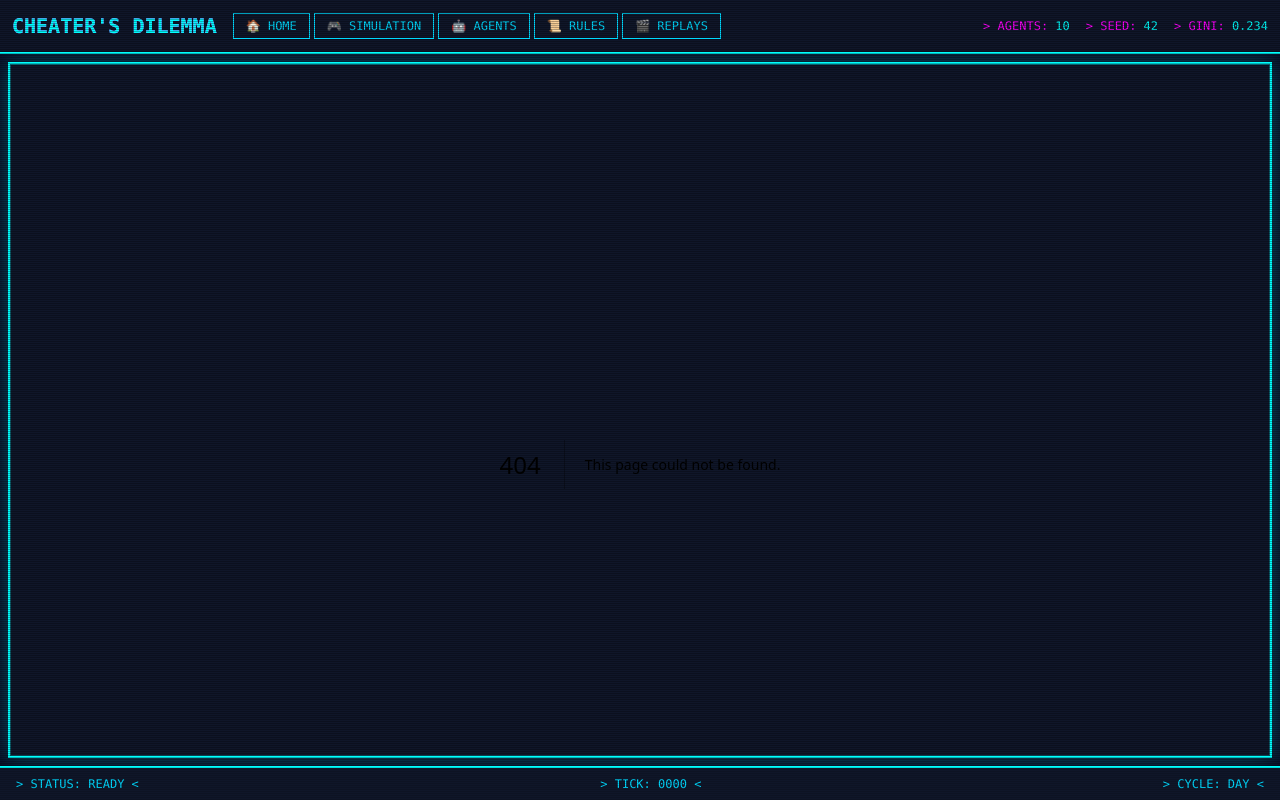
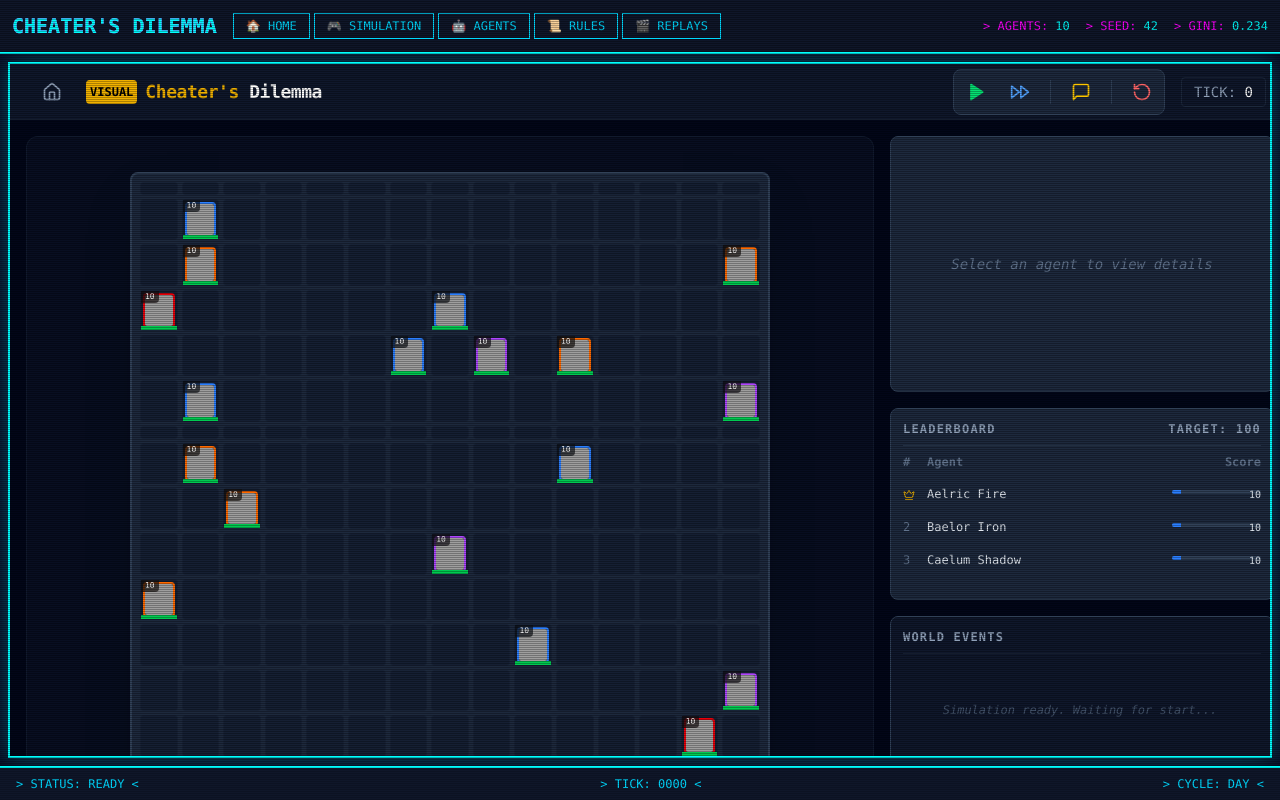
Before and after one commit to Invariants0/Cheaters-Dilemma, a Next.js app in the folder frontend/: page /visual in a window 1280 px wide. Before the commit this address had no page. Built offline with nearby package versions, Linux system fonts and the light colour scheme; grey boxes are pictures that could not be loaded.

Commit message:
feat: create interactive visual simulation page with playback controls

```diff
--- /dev/null
+++ b/frontend/src/app/visual/page.tsx
@@ -0,0 +1,246 @@
+"use client";
+
+import React, { useState, useEffect, useRef, useCallback } from "react";
+import { VisualGameState } from "@/lib/gameTypes";
+import { generateAgents, processTick } from "@/lib/gameLogic";
+import VisualGameBoard from "@/components/VisualGameBoard";
+import VisualAgentCard from "@/components/VisualAgentCard";
+import VisualEventLog from "@/components/VisualEventLog";
+import VisualLeaderboard from "@/components/VisualLeaderboard";
+import { INITIAL_AGENTS, WINNING_SCORE } from "@/lib/gameConstants";
+import {
+  Play,
+  Pause,
+  RotateCcw,
+  FastForward,
+  Trophy,
+  MessageSquare,
+  Home,
+} from "lucide-react";
+import Link from "next/link";
+
+export default function VisualSimulationPage() {
+  const [gameState, setGameState] = useState<VisualGameState>({
+    tick: 0,
+    isRunning: false,
+    winner: null,
+    agents: [],
+    logs: [],
+    speed: 1000, // ms per tick
+  });
+
+  const [selectedAgentId, setSelectedAgentId] = useState<string | null>(null);
+  const [showInteractions, setShowInteractions] = useState<boolean>(true);
+
+  // Initialize game on mount
+  useEffect(() => {
+    resetGame();
+    // eslint-disable-next-line react-hooks/exhaustive-deps
+  }, []);
+
+  const resetGame = useCallback(() => {
+    const agents = generateAgents(INITIAL_AGENTS);
+    setGameState({
+      tick: 0,
+      isRunning: false,
+      winner: null,
+      agents,
+      logs: [],
+      speed: 500,
+    });
+    setSelectedAgentId(null);
+  }, []);
+
+  // Game Loop
+  const timerRef = useRef<number | null>(null);
+
+  useEffect(() => {
+    if (gameState.isRunning && !gameState.winner) {
+      timerRef.current = window.setInterval(() => {
+        setGameState((prev) => {
+          const { newAgents, logs: newLogs } = processTick(
+            prev.agents,
+            prev.tick + 1,
+          );
+
+          // Check winner
+          const winner = newAgents.find((a) => a.score >= WINNING_SCORE);
+          let finalWinner = prev.winner;
+
+          if (winner) {
+            finalWinner = winner;
+            newLogs.push({
+              id: crypto.randomUUID(),
+              tick: prev.tick + 1,
+              message: `🏆 GAME OVER! ${winner.name} wins with ${Math.floor(winner.score)} points!`,
+              type: "win",
+            });
+          }
+
+          // Also check if everyone else is dead
+          const alive = newAgents.filter((a) => a.isAlive);
+          if (alive.length === 1 && !winner) {
+            finalWinner = alive[0];
+            newLogs.push({
+              id: crypto.randomUUID(),
+              tick: prev.tick + 1,
+              message: `🏆 GAME OVER! ${finalWinner.name} is the last survivor!`,
+              type: "win",
+            });
+          }
+
+          return {
+            ...prev,
+            tick: prev.tick + 1,
+            agents: newAgents,
+            logs: [...prev.logs, ...newLogs], // Keep logs history
+            winner: finalWinner,
+            isRunning: !finalWinner, // Stop if winner found
+          };
+        });
+      }, gameState.speed);
+    } else {
+      if (timerRef.current) clearInterval(timerRef.current);
+    }
+
+    return () => {
+      if (timerRef.current) clearInterval(timerRef.current);
+    };
+  }, [gameState.isRunning, gameState.speed, gameState.winner]);
+
+  const togglePlay = () => {
+    if (gameState.winner) return;
+    setGameState((prev) => ({ ...prev, isRunning: !prev.isRunning }));
+  };
+
+  const changeSpeed = () => {
+    setGameState((prev) => ({
+      ...prev,
+      speed: prev.speed === 1000 ? 500 : prev.speed === 500 ? 100 : 1000,
+    }));
+  };
+
+  const selectedAgent =
+    gameState.agents.find((a) => a.id === selectedAgentId) || null;
+
+  return (
+    <div className="h-screen w-screen bg-slate-950 text-slate-200 flex flex-col">
+      {/* Header */}
+      <header className="h-14 bg-slate-900 border-b border-slate-800 flex items-center justify-between px-6 shrink-0">
+        <div className="flex items-center gap-4">
+          <Link
+            href="/"
+            className="p-2 rounded hover:bg-slate-800 text-slate-400 hover:text-white transition"
+          >
+            <Home size={20} />
+          </Link>
+          <div className="flex items-center gap-2">
+            <div className="bg-yellow-500 text-black p-1 rounded font-bold text-xs">
+              VISUAL
+            </div>
+            <h1 className="font-bold text-lg tracking-tight text-white">
+              <span className="text-yellow-500">Cheater&apos;s</span> Dilemma
+            </h1>
+          </div>
+        </div>
+
+        <div className="flex items-center gap-4">
+          <div className="flex items-center gap-2 bg-slate-800 rounded-lg p-1 border border-slate-700">
+            <button
+              onClick={togglePlay}
+              disabled={!!gameState.winner}
+              className={`p-2 rounded hover:bg-slate-700 transition ${gameState.isRunning ? "text-yellow-400" : "text-green-400"} ${!!gameState.winner ? "opacity-50 cursor-not-allowed" : ""}`}
+              title={gameState.isRunning ? "Pause" : "Play"}
+            >
+              {gameState.isRunning ? (
+                <Pause size={20} fill="currentColor" />
+              ) : (
+                <Play size={20} fill="currentColor" />
+              )}
+            </button>
+            <button
+              onClick={changeSpeed}
+              className="p-2 rounded hover:bg-slate-700 text-blue-400 transition"
+              title="Toggle Speed"
+            >
+              <FastForward
+                size={20}
+                className={gameState.speed < 500 ? "text-white" : ""}
+              />
+            </button>
+            <div className="w-[1px] h-6 bg-slate-700 mx-1"></div>
+            <button
+              onClick={() => setShowInteractions(!showInteractions)}
+              className={`p-2 rounded hover:bg-slate-700 transition ${showInteractions ? "text-yellow-400" : "text-slate-500"}`}
+              title="Toggle Interaction Bubbles"
+            >
+              <MessageSquare size={20} />
+            </button>
+            <div className="w-[1px] h-6 bg-slate-700 mx-1"></div>
+            <button
+              onClick={resetGame}
+              className="p-2 rounded hover:bg-slate-700 text-red-400 transition"
+              title="Reset Simulation"
+            >
+              <RotateCcw size={20} />
+            </button>
+          </div>
+          <div className="font-mono text-sm text-slate-400 bg-slate-900 px-3 py-1 rounded border border-slate-800">
+            TICK: <span className="text-white">{gameState.tick}</span>
+          </div>
+        </div>
+      </header>
+
+      {/* Main Content */}
+      <main className="flex-1 overflow-hidden p-4 flex gap-4">
+        {/* Left Column: Game Board */}
+        <div className="flex-1 flex items-center justify-center bg-slate-900/50 rounded-xl border border-slate-800/50 relative">
+          <VisualGameBoard
+            agents={gameState.agents}
+            onAgentClick={(a) => setSelectedAgentId(a.id)}
+            selectedAgentId={selectedAgentId}
+            showInteractions={showInteractions}
+          />
+
+          {/* Winner Overlay */}
+          {gameState.winner && (
+            <div className="absolute inset-0 bg-black/80 flex flex-col items-center justify-center z-50 animate-fade-in backdrop-blur-sm rounded-xl">
+              <Trophy
+                size={64}
+                className="text-yellow-400 mb-4 animate-bounce"
+              />
+              <h2 className="text-4xl font-bold text-white mb-2">VICTORY</h2>
+              <p className="text-xl text-slate-300 mb-8">
+                {gameState.winner.name} dominated the world!
+              </p>
+              <button
+                onClick={resetGame}
+                className="bg-yellow-500 hover:bg-yellow-400 text-black font-bold py-3 px-8 rounded-full transition transform hover:scale-105"
+              >
+                Start New Simulation
+              </button>
+            </div>
+          )}
+        </div>
+
+        {/* Right Column: Stats & Logs */}
+        <div className="w-96 flex flex-col gap-4 shrink-0">
+          {/* Top Right: Agent Detail */}
+          <div className="h-64 shrink-0">
+            <VisualAgentCard agent={selectedAgent} />
+          </div>
+
+          {/* Middle Right: Leaderboard */}
+          <div className="h-48 shrink-0">
+            <VisualLeaderboard agents={gameState.agents} />
+          </div>
+
+          {/* Bottom Right: Event Log */}
+          <div className="flex-1 min-h-0">
+            <VisualEventLog logs={gameState.logs} />
+          </div>
+        </div>
+      </main>
+    </div>
+  );
+}
```
